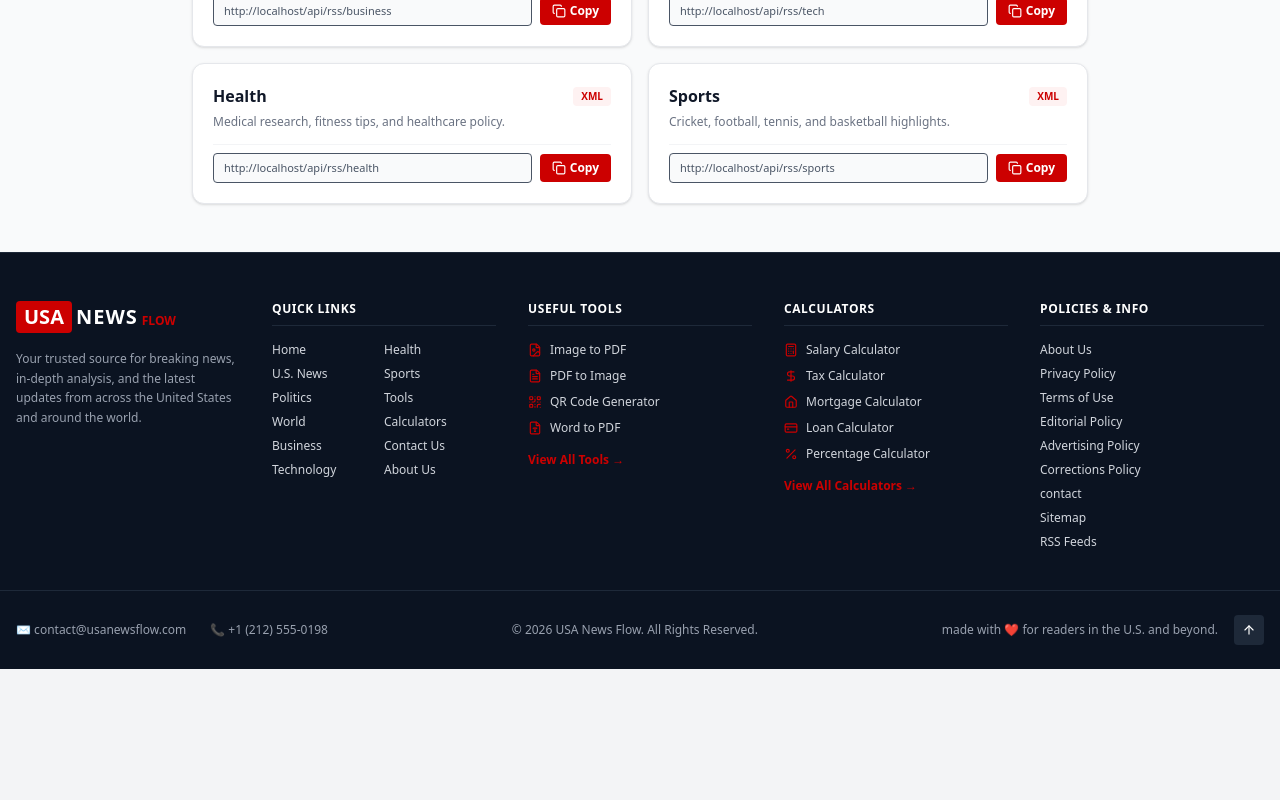
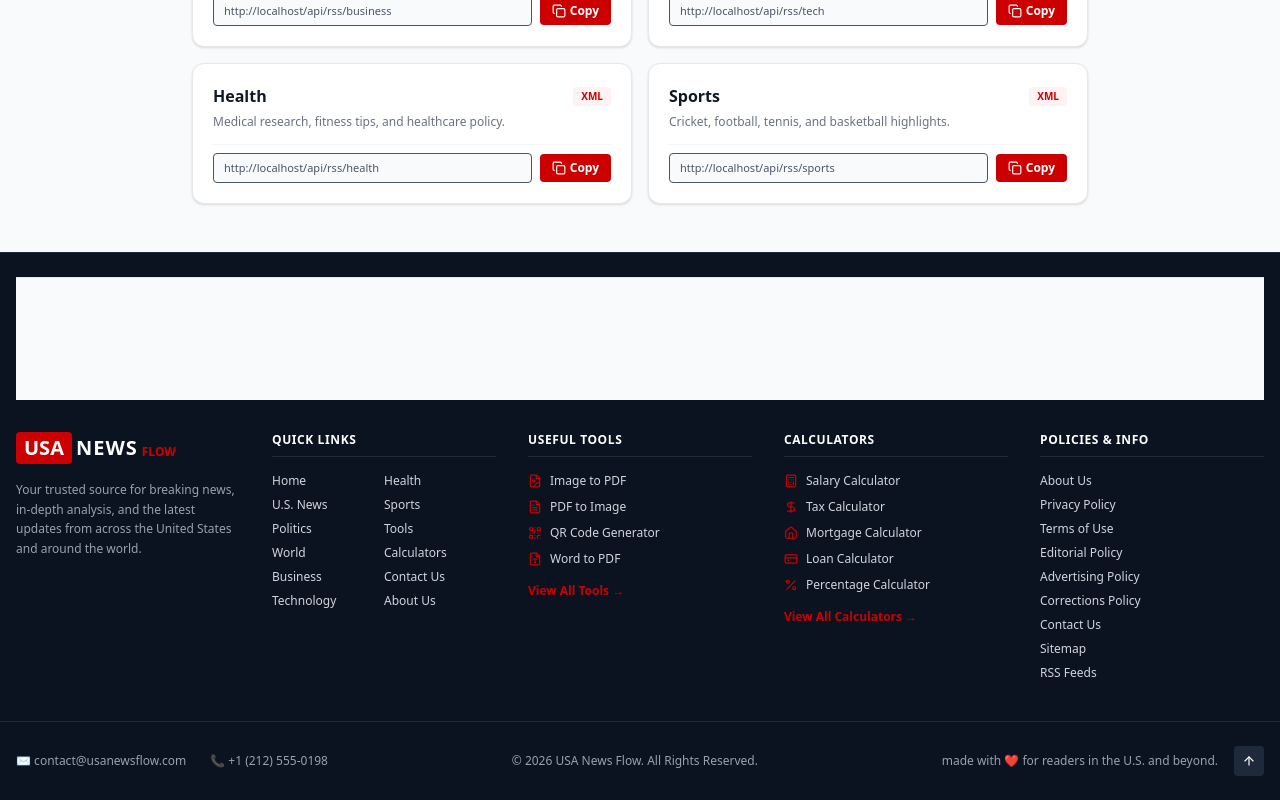
Before and after one commit to mrartsgamer4-spec/usa-news-flow, a Next.js app: page /rss-feeds in a window 1280 px wide. Shown: the part 965-1765 px from the top of the page. Before the commit the page ends 1634 px from the top, so only its background shows below. Built offline with nearby package versions, Linux system fonts and the light colour scheme.

Commit message:
Add Adsterra banner to footer

```diff
--- /dev/null
+++ b/src/components/ads/AdsterraBanner.tsx
@@ -0,0 +1,32 @@
+'use client';
+
+import { useEffect, useRef } from 'react';
+
+export default function AdsterraBanner() {
+    const bannerRef = useRef<HTMLDivElement>(null);
+
+    useEffect(() => {
+        if (!bannerRef.current) return;
+
+        // Container Div
+        const container = document.createElement('div');
+        container.id = 'container-c3c4a23ccdd3aba522d7528999e859b5';
+
+        // Adsterra Script
+        const script = document.createElement('script');
+        script.type = 'text/javascript';
+        script.src = 'https://pl31333594.profitableratecpmnetwork.com/c3c4a23ccdd3aba522d7528999e859b5/invoke.js';
+        script.async = true;
+        script.setAttribute('data-cfasync', 'false');
+
+        bannerRef.current.innerHTML = '';
+        bannerRef.current.appendChild(container);
+        bannerRef.current.appendChild(script);
+    }, []);
+
+    return (
+        <div className="w-full flex justify-center items-center py-4 bg-gray-50 border-t border-gray-200">
+            <div ref={bannerRef} className="min-h-[90px] w-full flex justify-center items-center" />
+        </div>
+    );
+}
--- a/src/components/layout/Footer.tsx
+++ b/src/components/layout/Footer.tsx
@@ -1,5 +1,5 @@
 'use client';
-
+import AdsterraBanner from '@/components/ads/AdsterraBanner';
 import Link from "next/link";
 import {
     FileImage,
@@ -20,7 +20,12 @@ export default function Footer() {
     };
 
     return (
-        <footer className="bg-[#0b1321] text-gray-300 pt-12 pb-6 border-t border-gray-800 text-sm">
+        <footer className="bg-[#0b1321] text-gray-300 pt-6 pb-6 border-t border-gray-800 text-sm">
+            {/* Adsterra Banner Placement */}
+            <div className="max-w-7xl mx-auto px-4 mb-8 flex justify-center">
+                <AdsterraBanner />
+            </div>
+
             <div className="max-w-7xl mx-auto px-4 grid grid-cols-1 md:grid-cols-2 lg:grid-cols-5 gap-8 pb-10 border-b border-gray-800">
 
                 {/* Brand Column */}
@@ -129,7 +134,7 @@ export default function Footer() {
                         <li><Link href="/editorial-policy" className="hover:text-white transition">Editorial Policy</Link></li>
                         <li><Link href="/advertising-policy" className="hover:text-white transition">Advertising Policy</Link></li>
                         <li><Link href="/corrections-policy" className="hover:text-white transition">Corrections Policy</Link></li>
-                        <li><Link href="/contact" className="hover:text-white transition">contact</Link></li>
+                        <li><Link href="/contact" className="hover:text-white transition">Contact Us</Link></li>
                         <li><Link href="/sitemap.xml" target="_blank" className="hover:text-white transition">Sitemap</Link></li>
                         <li><Link href="/rss-feeds" className="hover:text-white transition">RSS Feeds</Link></li>
                     </ul>
```
